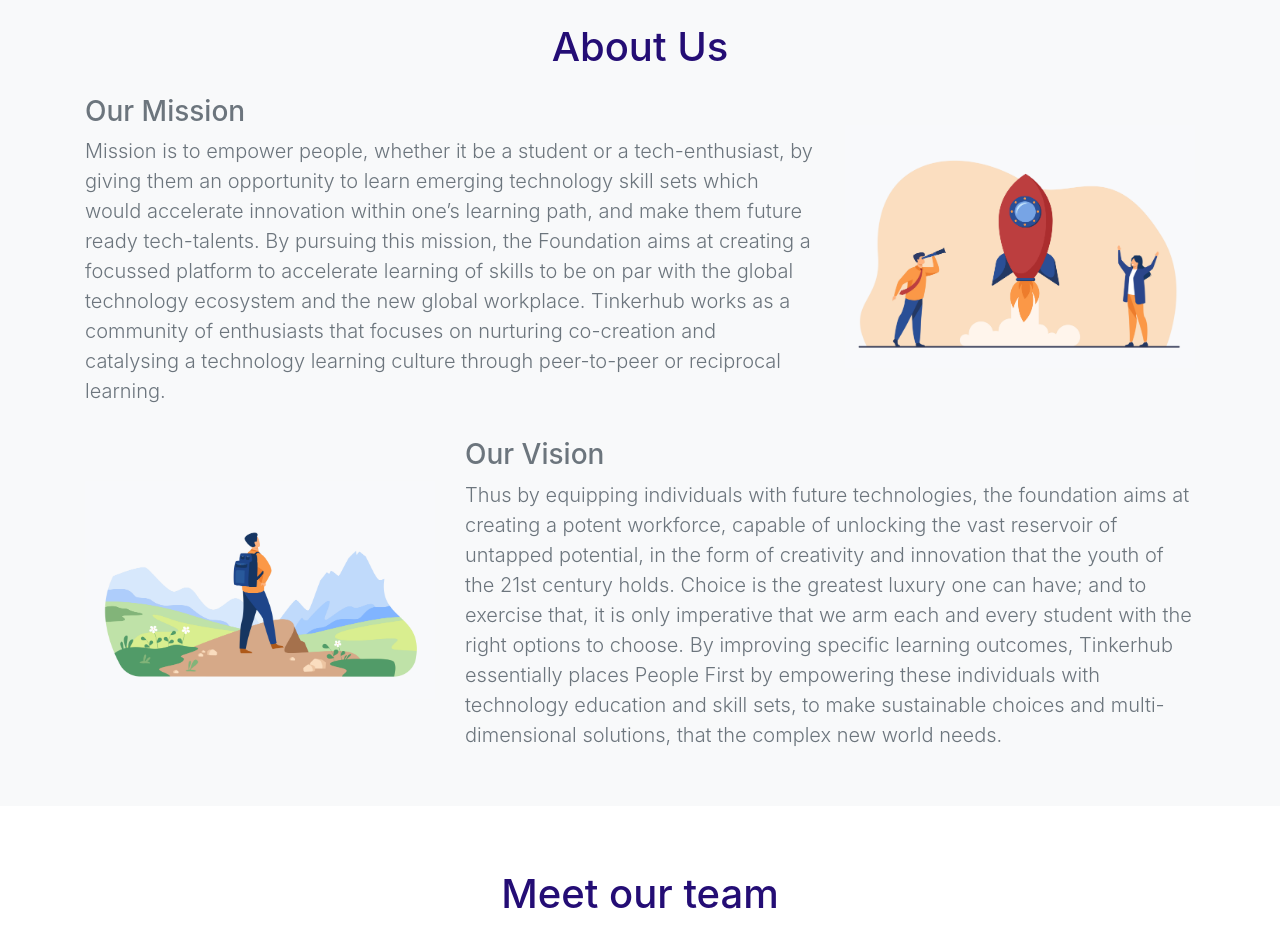
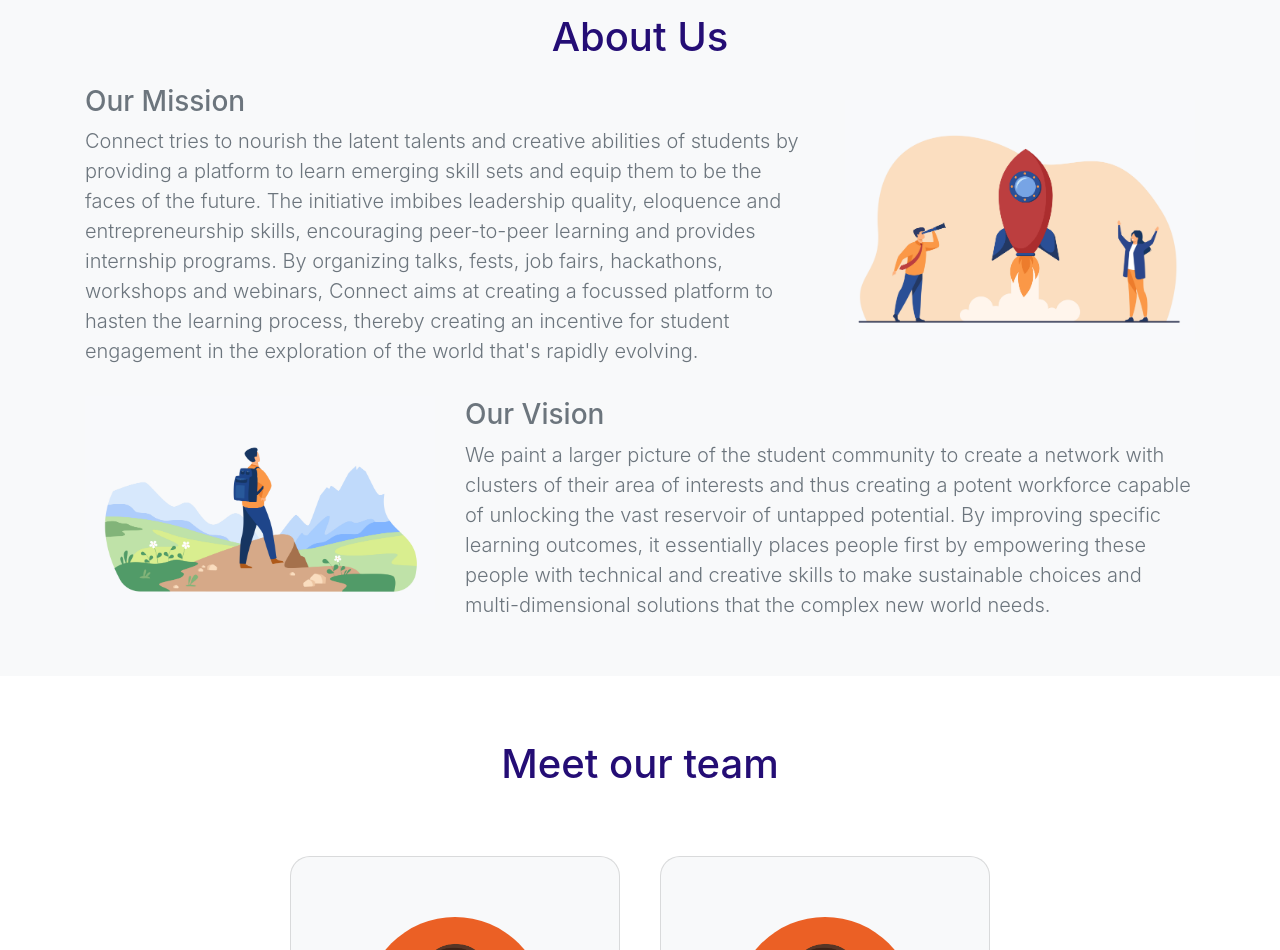
Before and after one commit to dilshad360/Connect, a plain HTML site: page index.html in a window 1280 px wide. Shown: the part 720-1670 px from the top of the page. Drawn offline with nearby package versions, Linux system fonts and the light colour scheme.

Commit message:
Mission and Vision Added

```diff
--- a/css/style.css
+++ b/css/style.css
@@ -2,6 +2,9 @@
   margin: 0;
   padding: 0;
   box-sizing: border-box;
+}
+html{
+  scroll-behavior: smooth;
 }
 
 .nav-link {
--- a/index.html
+++ b/index.html
@@ -30,7 +30,7 @@
     <nav class="navbar navbar-expand-lg navbar-light bg-white">
         <div class="container">
             <a class="navbar-brand">
-                <img src="imgs/logo.svg" height="70" alt="" />
+                <img src="imgs/logo.svg" height="60" alt="" />
             </a>
             <button class="navbar-toggler" type="button" data-toggle="collapse" data-target="#navbarNav"
                 aria-controls="navbarNav" aria-expanded="false" aria-label="Toggle navigation">
@@ -92,13 +92,13 @@
                 <div class="col-lg-8">
                     <h3 class="mt-3 text-secondary">Our Mission</h3>
                     <p class="lead text-secondary my-2">
-                        Mission is to empower people, whether it be a student or a tech-enthusiast, by giving them an
-                        opportunity to learn emerging technology skill sets which would accelerate innovation within
-                        one’s learning path, and make them future ready tech-talents. By pursuing this mission, the
-                        Foundation aims at creating a focussed platform to accelerate learning of skills to be on par
-                        with the global technology ecosystem and the new global workplace. Tinkerhub works as a
-                        community of enthusiasts that focuses on nurturing co-creation and catalysing a technology
-                        learning culture through peer-to-peer or reciprocal learning.
+                        Connect tries to nourish the latent talents and creative abilities of students by providing a
+                        platform to learn emerging skill sets and equip them to be the faces of the future. The
+                        initiative imbibes leadership quality, eloquence and entrepreneurship skills, encouraging
+                        peer-to-peer learning and provides internship programs. By organizing talks, fests, job fairs,
+                        hackathons, workshops and webinars, Connect aims at creating a focussed platform to hasten the
+                        learning process, thereby creating an incentive for student engagement in the exploration of the
+                        world that's rapidly evolving.
                     </p>
                 </div>
 
@@ -113,17 +113,13 @@
                 <div class="col-lg-8">
                     <h3 class="mt-3 text-secondary">Our Vision</h3>
                     <p class="lead text-secondary my-2">
-                        Thus by equipping individuals with future technologies, the foundation aims at creating a potent
-                        workforce, capable of unlocking the vast reservoir of untapped potential, in the form of
-                        creativity and innovation that the youth of the 21st century holds. Choice is the greatest
-                        luxury one can have; and to exercise that, it is only imperative that we arm each and every
-                        student with the right options to choose. By improving specific learning outcomes, Tinkerhub
-                        essentially places People First by empowering these individuals with technology education and
-                        skill sets, to make sustainable choices and multi-dimensional solutions, that the complex new
-                        world needs.
+                        We paint a larger picture of the student community to create a network with clusters of their
+                        area of interests and thus creating a potent workforce capable of unlocking the vast reservoir
+                        of untapped potential. By improving specific learning outcomes, it essentially places people
+                        first by empowering these people with technical and creative skills to make sustainable choices
+                        and multi-dimensional solutions that the complex new world needs.
                     </p>
                 </div>
-
 
 
             </div>
```
